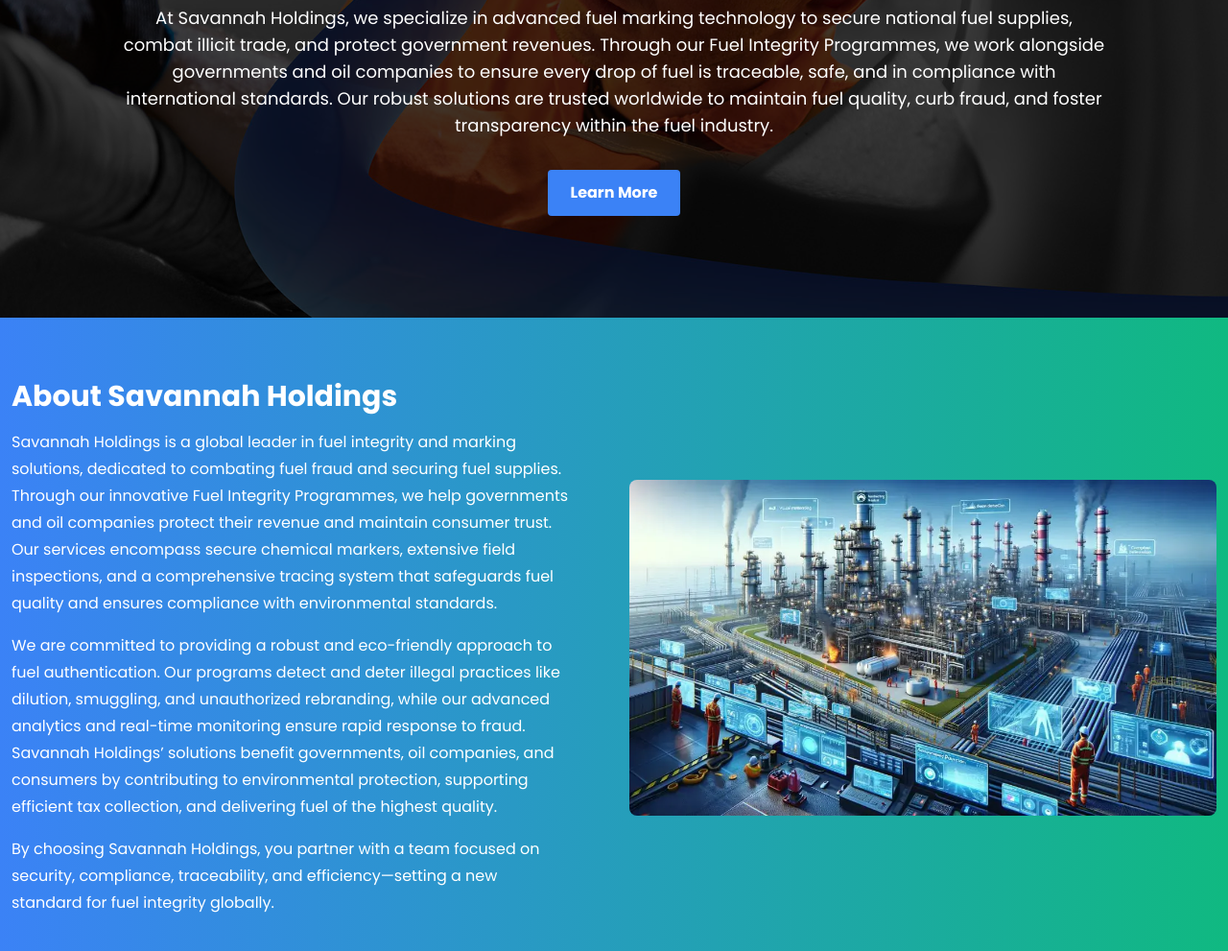
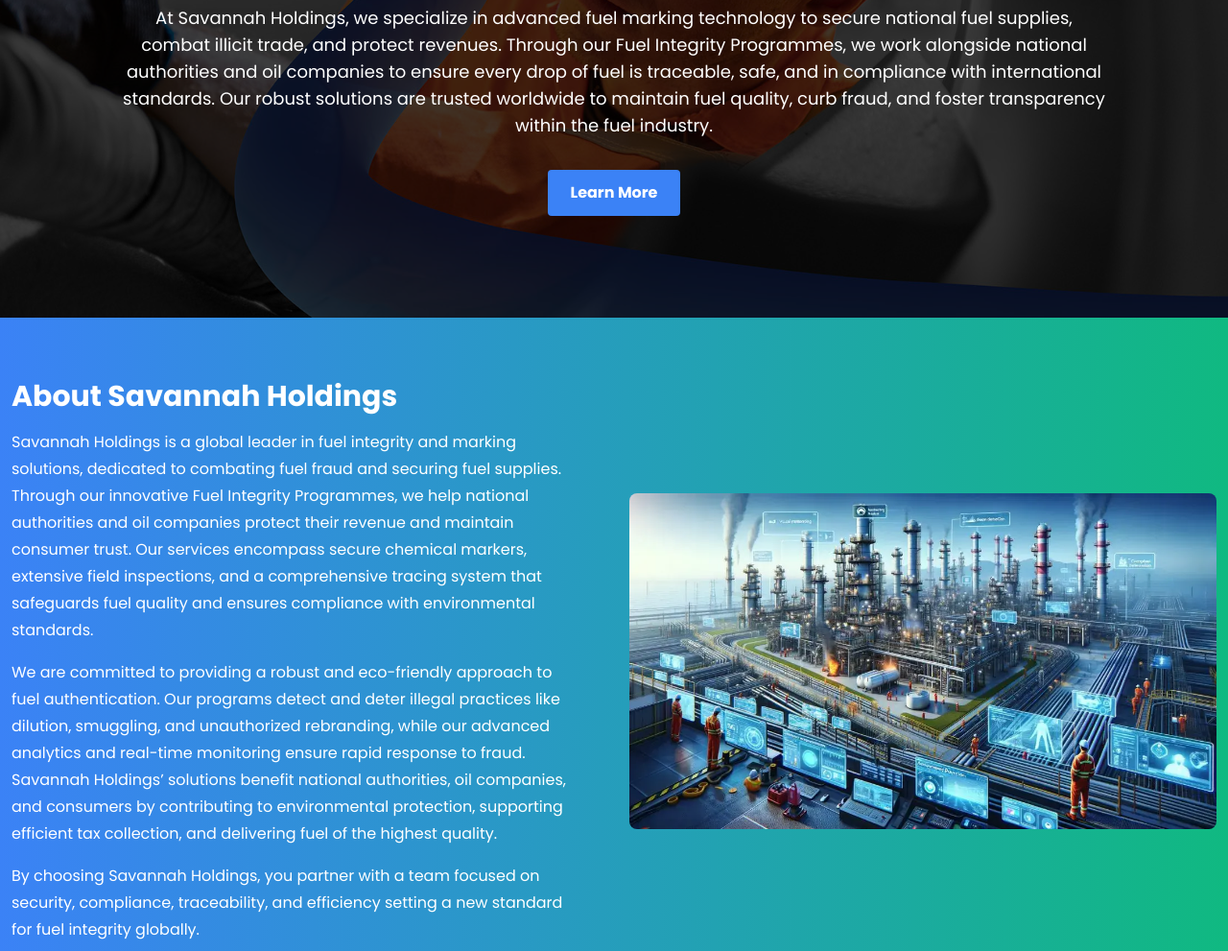
Before and after one commit to gulfwww/Savannah-Holdings, a website: page dist/index.html in a window 1280 px wide. Shown: the part 309-1300 px from the top of the page at 96% size. Drawn offline with nearby package versions, Linux system fonts and the light colour scheme.

Commit message:
update text removed goverment word

```diff
--- a/dist/index.html
+++ b/dist/index.html
@@ -103,9 +103,8 @@
     <section class="hero bg-cover bg-center flex items-center justify-center relative overflow-hidden" style="background-image: url('./images/hero.jpg');">
       <div class="container mx-auto text-center text-white relative z-10 h-full">
         <div class="flex flex-col justify-center items-center w-full md:max-w-4xl lg:max-w-5xl mx-auto h-full pt-20 md:pt-24">
-          <!-- <h1 class="text-4xl font-bold mb-4 animate__animated animate__fadeInUp">Welcome to Savannah Holdings Ltd</h1> -->
           <h1 class="text-3xl md:text-4xl lg:text-5xl font-bold mb-4 animate__animated animate__fadeInUp">Securing Fuel Integrity, Protecting Revenue</h1>
-          <p class="text-base md:text-lg leading-8 mb-8 animate__animated animate__fadeInUp animate__delay-0.5s">At Savannah Holdings, we specialize in advanced fuel marking technology to secure national fuel supplies, combat illicit trade, and protect government revenues. Through our Fuel Integrity Programmes, we work alongside governments and oil companies to ensure every drop of fuel is traceable, safe, and in compliance with international standards. Our robust solutions are trusted worldwide to maintain fuel quality, curb fraud, and foster transparency within the fuel industry.</p>
+          <p class="text-base md:text-lg leading-8 mb-8 animate__animated animate__fadeInUp animate__delay-0.5s">At Savannah Holdings, we specialize in advanced fuel marking technology to secure national fuel supplies, combat illicit trade, and protect revenues. Through our Fuel Integrity Programmes, we work alongside national authorities and oil companies to ensure every drop of fuel is traceable, safe, and in compliance with international standards. Our robust solutions are trusted worldwide to maintain fuel quality, curb fraud, and foster transparency within the fuel industry.</p>
           <a href="#about" class="hidden md:block bg-blue-500 hover:bg-blue-600 text-white font-bold py-3 px-6 rounded animate__animated animate__fadeInUp animate__delay-1s">Learn More</a>
         </div>
       </div>
@@ -116,9 +115,9 @@
         <div class="flex flex-col md:flex-row justify-center items-center space-y-8 md:space-y-0 md:space-x-8">
           <div class="w-full md:w-1/2 md:pr-8 animate__animated animate__fadeInLeft">
             <h2 class="text-3xl font-bold mb-4 text-white">About Savannah Holdings</h2>
-            <p class="mb-4 leading-7 text-white">Savannah Holdings is a global leader in fuel integrity and marking solutions, dedicated to combating fuel fraud and securing fuel supplies. Through our innovative Fuel Integrity Programmes, we help governments and oil companies protect their revenue and maintain consumer trust. Our services encompass secure chemical markers, extensive field inspections, and a comprehensive tracing system that safeguards fuel quality and ensures compliance with environmental standards.</p>
-            <p class="mb-4 leading-7 text-white">We are committed to providing a robust and eco-friendly approach to fuel authentication. Our programs detect and deter illegal practices like dilution, smuggling, and unauthorized rebranding, while our advanced analytics and real-time monitoring ensure rapid response to fraud. Savannah Holdings’ solutions benefit governments, oil companies, and consumers by contributing to environmental protection, supporting efficient tax collection, and delivering fuel of the highest quality.</p>
-            <p class="leading-7 text-white">By choosing Savannah Holdings, you partner with a team focused on security, compliance, traceability, and efficiency—setting a new standard for fuel integrity globally.</p>
+            <p class="mb-4 leading-7 text-white">Savannah Holdings is a global leader in fuel integrity and marking solutions, dedicated to combating fuel fraud and securing fuel supplies. Through our innovative Fuel Integrity Programmes, we help national authorities and oil companies protect their revenue and maintain consumer trust. Our services encompass secure chemical markers, extensive field inspections, and a comprehensive tracing system that safeguards fuel quality and ensures compliance with environmental standards.</p>
+            <p class="mb-4 leading-7 text-white">We are committed to providing a robust and eco-friendly approach to fuel authentication. Our programs detect and deter illegal practices like dilution, smuggling, and unauthorized rebranding, while our advanced analytics and real-time monitoring ensure rapid response to fraud. Savannah Holdings’ solutions benefit national authorities, oil companies, and consumers by contributing to environmental protection, supporting efficient tax collection, and delivering fuel of the highest quality.</p>
+            <p class="leading-7 text-white">By choosing Savannah Holdings, you partner with a team focused on security, compliance, traceability, and efficiency setting a new standard for fuel integrity globally.</p>
           </div>
           <div class="w-full md:w-1/2 animate__animated animate__fadeInRight">
             <img src="./images/hero.webp" alt="Savannah Holdings LTD Technology" class="w-full h-auto rounded-lg">
@@ -169,7 +168,7 @@
           <div class="fuel-item animate__animated animate__fadeInUp">
             <img src="./images/img-0.jpg" alt="Fuel Marking" class="w-full h-auto card-solutions rounded-md mb-4">
             <h3 class="text-xl font-bold mb-2">Fuel Marking</h3>
-            <p>Our fuel marking solutions provide a reliable and cost-effective way to ensure fuel integrity and combat fuel adulteration. We work with governments and fuel suppliers to implement robust fuel marking programs that enhance revenue mobilization and conformity.</p>
+            <p>Our fuel marking solutions provide a reliable and cost-effective way to ensure fuel integrity and combat fuel adulteration. We work with national authorities and fuel suppliers to implement robust fuel marking programs that enhance revenue mobilization and conformity.</p>
           </div>
           <div class="fuel-item animate__animated animate__fadeInUp animate__delay-0.5s">
             <img src="./images/img-1.webp" alt="Fuel Inspection" class="w-full h-auto card-solutions rounded-md mb-4">
```
